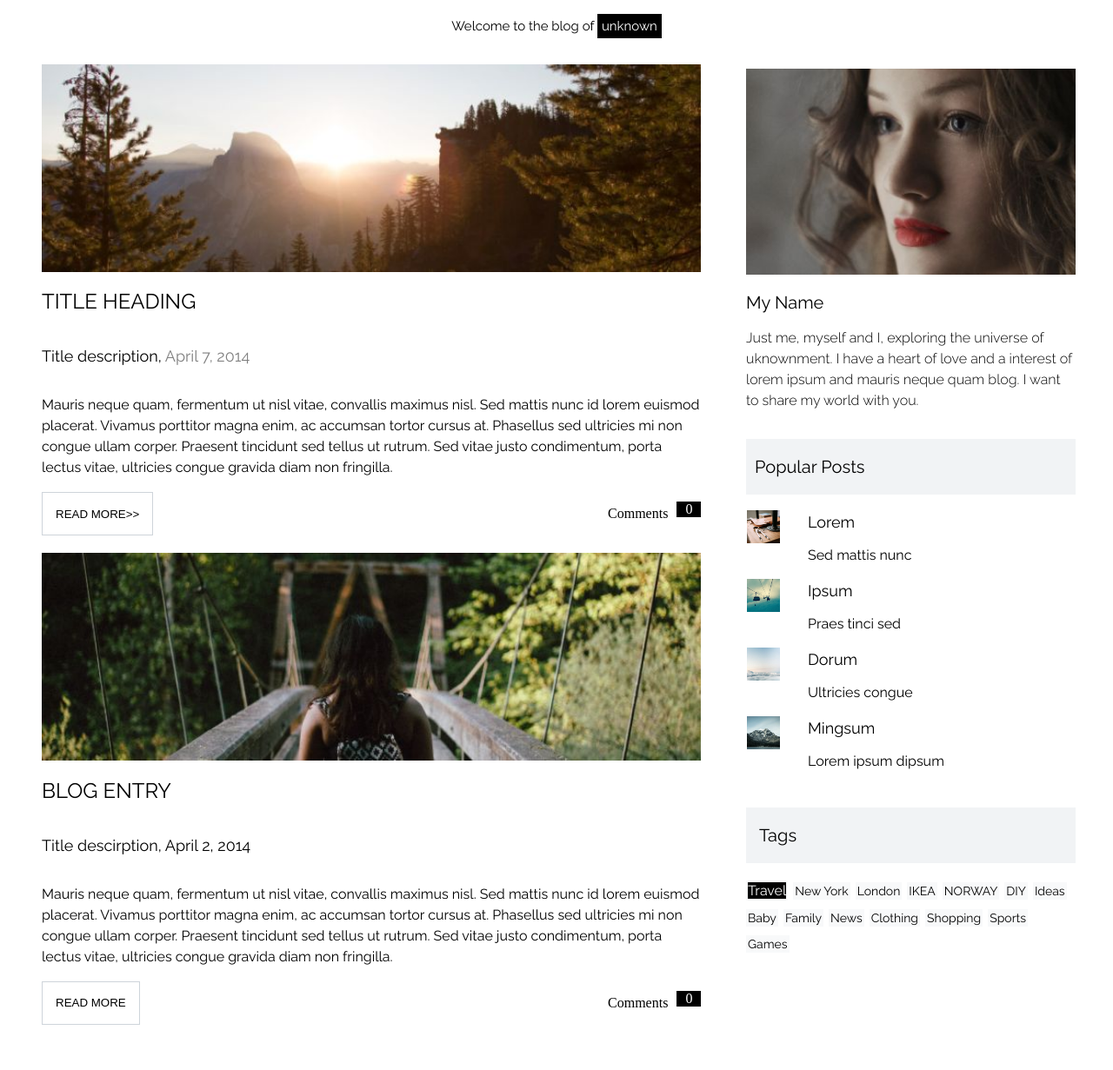
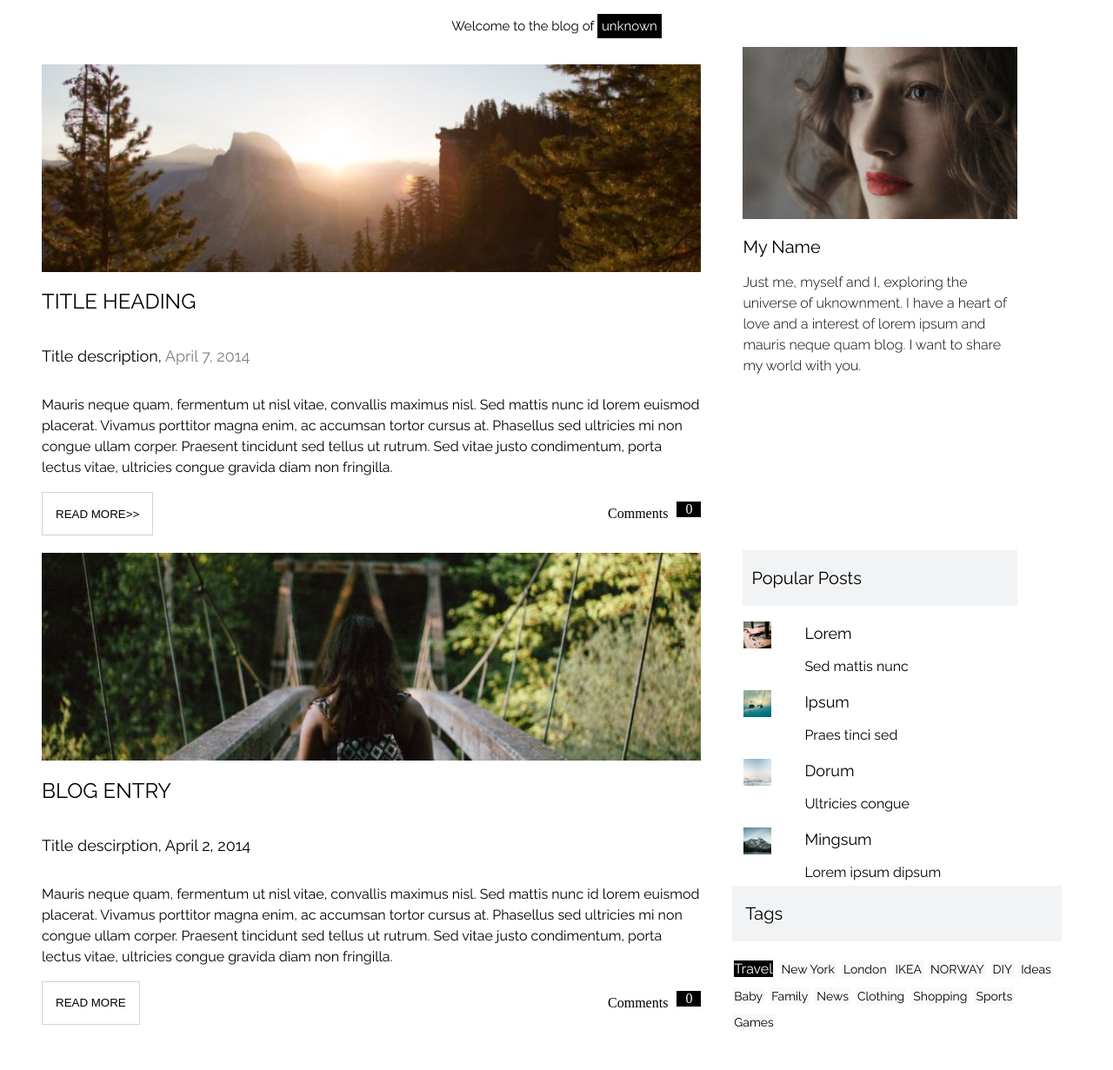
Before and after one commit to Jesie007/my-blog, a plain HTML site: page index.html in a window 1280 px wide. Shown: the part 69-1300 px from the top of the page at 87% size. Drawn offline with Linux system fonts and the light colour scheme.

Commit message:
changes in the aside

```diff
--- a/index.html
+++ b/index.html
@@ -19,6 +19,7 @@
       <p>Welcome to the blog of <span>unknown</span></p>
     </header>
     <main>
+      <div class="container">
         <section id="heading">
           <div class="heading-card">
             <img
@@ -31,44 +32,15 @@
               Title description, <span>April 7, 2014</span>
             </h3>
             <p class="context">
-            Mauris neque quam, fermentum ut nisl vitae, convallis maximus nisl.
-            Sed mattis nunc id lorem euismod placerat. Vivamus porttitor magna
-            enim, ac accumsan tortor cursus at. Phasellus sed ultricies mi non
-            congue ullam corper. Praesent tincidunt sed tellus ut rutrum. Sed
-            vitae justo condimentum, porta lectus vitae, ultricies congue
-            gravida diam non fringilla.
+              Mauris neque quam, fermentum ut nisl vitae, convallis maximus
+              nisl. Sed mattis nunc id lorem euismod placerat. Vivamus porttitor
+              magna enim, ac accumsan tortor cursus at. Phasellus sed ultricies
+              mi non congue ullam corper. Praesent tincidunt sed tellus ut
+              rutrum. Sed vitae justo condimentum, porta lectus vitae, ultricies
+              congue gravida diam non fringilla.
             </p>
             <div class="button-container">
               <button>Read More>></button>
-            <div class="tag">
-              <p>Comments</p>
-              <span>0</span>
-            </div>
-          </div>
-        </div>
-      </section>
-
-      <section id="blog-entry">
-        <div class="heading-card">
-          <img
-            src="./images/bridge.jpeg"
-            alt="a girl walking on the bridge"
-            class="banner-img"
-          />
-          <h2 class="context-title">Blog entry</h2>
-          <h3 class="context-description">
-            Title descirption, <span>April 2, 2014</span>
-          </h3>
-          <p class="context">
-            Mauris neque quam, fermentum ut nisl vitae, convallis maximus nisl.
-            Sed mattis nunc id lorem euismod placerat. Vivamus porttitor magna
-            enim, ac accumsan tortor cursus at. Phasellus sed ultricies mi non
-            congue ullam corper. Praesent tincidunt sed tellus ut rutrum. Sed
-            vitae justo condimentum, porta lectus vitae, ultricies congue
-            gravida diam non fringilla.
-          </p>
-          <div class="button-container">
-            <button>Read More</button>
               <div class="tag">
                 <p>Comments</p>
                 <span>0</span>
@@ -82,11 +54,42 @@
             <img src="./images/avatar_g.jpeg" alt="author image" />
             <h2>My Name</h2>
             <p>
-            Just me, myself and I, exploring the universe of uknownment. I have
-            a heart of love and a interest of lorem ipsum and mauris neque quam
-            blog. I want to share my world with you.
+              Just me, myself and I, exploring the universe of uknownment. I
+              have a heart of love and a interest of lorem ipsum and mauris
+              neque quam blog. I want to share my world with you.
             </p>
           </aside>
+        </section>
+      </div>
+
+      <div class="container">
+        <section id="blog-entry">
+          <div class="heading-card">
+            <img
+              src="./images/bridge.jpeg"
+              alt="a girl walking on the bridge"
+              class="banner-img"
+            />
+            <h2 class="context-title">Blog entry</h2>
+            <h3 class="context-description">
+              Title descirption, <span>April 2, 2014</span>
+            </h3>
+            <p class="context">
+              Mauris neque quam, fermentum ut nisl vitae, convallis maximus
+              nisl. Sed mattis nunc id lorem euismod placerat. Vivamus porttitor
+              magna enim, ac accumsan tortor cursus at. Phasellus sed ultricies
+              mi non congue ullam corper. Praesent tincidunt sed tellus ut
+              rutrum. Sed vitae justo condimentum, porta lectus vitae, ultricies
+              congue gravida diam non fringilla.
+            </p>
+            <div class="button-container">
+              <button>Read More</button>
+              <div class="tag">
+                <p>Comments</p>
+                <span>0</span>
+              </div>
+            </div>
+          </div>
         </section>
 
         <section class="post-card">
@@ -132,6 +135,7 @@
             </div>
           </aside>
         </section>
+      </div>
 
       <section id="tag">
         <p>Tags</p>
--- a/style.css
+++ b/style.css
@@ -9,6 +9,10 @@ header {
 h1 {
   font-size: 36px;
   font-weight: 400;
+}
+.container {
+  display: flex;
+  gap: 3rem;
 }
 
 header p {
@@ -25,9 +29,9 @@ header p span {
 #blog-entry {
   display: grid;
   grid-template-rows: 3fr;
-  width: 60%;
   padding-top: 20px;
   padding-left: 40px;
+  flex: 0 0 60%;
 }
 
 .heading-card {
@@ -98,10 +102,7 @@ button:hover {
 }
 
 .author-card {
-  position: relative;
-  width: 30%;
-  top: -1100px;
-  right: -850px;
+  flex: 0 0 25%;
 }
 .author-card h2 {
   font-family: "Raleway", sans-serif;
@@ -122,10 +123,7 @@ button:hover {
 }
 
 .post-card {
-  position: relative;
-  width: 30%;
-  top: -1100px;
-  right: -850px;
+  flex: 0 0 25%;
 }
 .posts {
   display: grid;
@@ -171,8 +169,8 @@ button:hover {
 #tag {
   position: relative;
   width: 30%;
-  top: -700px;
-  right: -850px;
+  top: -15%;
+  right: -66%;
   display: grid;
   grid-template-rows: 1fr 2fr;
 }
```
Lines whose indentation alone changed are shown as unchanged.
